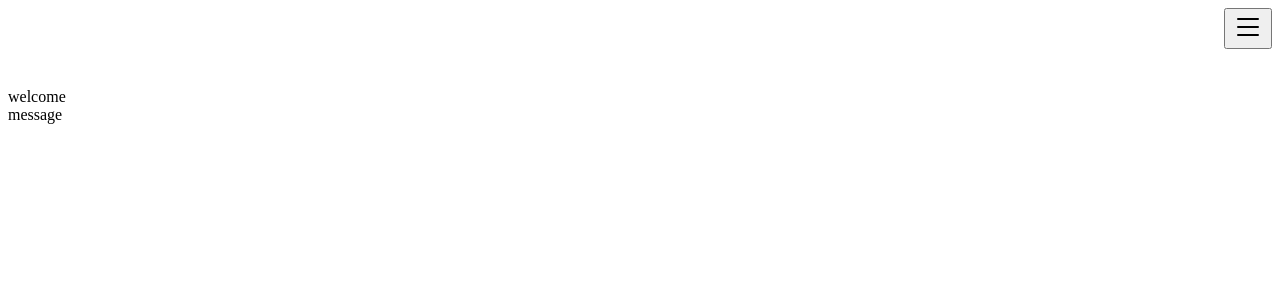
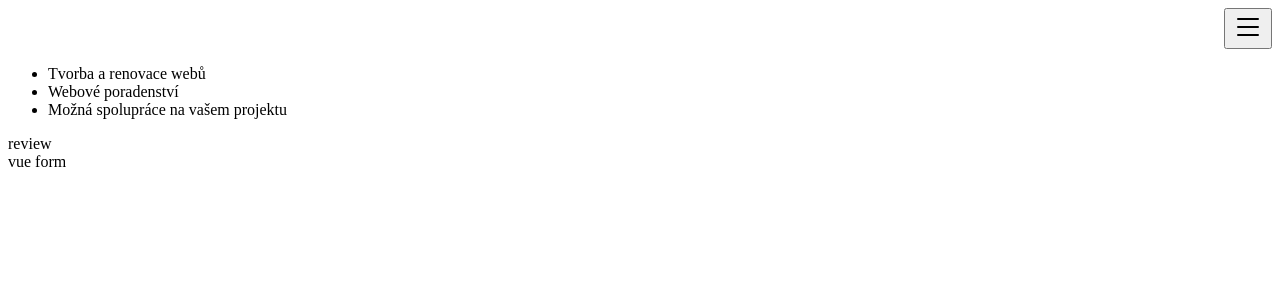
Before and after one commit to dbursa/daniel-bursa, a PHP site: template resources/views/index.twig in a window 1280 px wide. Shown: the top 300 px of the page. Run offline with PHP 8.4, Linux system fonts and the light colour scheme; the template is opened without the code that fills it, so the values that code supplies are empty; style sheets or scripts are compiled from the project's sources; some libraries are stand-ins or nearby versions.

Commit message:
twig structure + working navbar + added prettier

```diff
--- a/resources/assets/js/app.js
+++ b/resources/assets/js/app.js
@@ -0,0 +1,6 @@
+const hamburger = document.getElementById('hamburgerbtn');
+const mobileMenu = document.getElementById('mobileMenu');
+
+hamburger.addEventListener('click', function() {
+	mobileMenu.classList.toggle('nav-content-open');
+});
--- /dev/null
+++ b/resources/assets/sass/_intro.scss
@@ -0,0 +1 @@
+@use 'variables' as *;
--- a/resources/assets/sass/_layout.scss
+++ b/resources/assets/sass/_layout.scss
@@ -1,7 +1,6 @@
 @use 'variables' as *;
 
 nav {
-	height: 80px;
 	position: relative;
 	display: flex;
 	justify-content: flex-end;
@@ -12,5 +11,10 @@ nav {
 		flex-direction: column;
 		position: absolute;
 		overflow: hidden;
+		margin-top: 60px;
+	}
+
+	.nav-content-open {
+		max-height: 300px;
 	}
 }
--- a/resources/views/index.twig
+++ b/resources/views/index.twig
@@ -1,11 +1,10 @@
 {% extends "/layouts/layout.twig" %}
 
 {% block body %}
-<div>
-{% trans %}welcome{% endtrans %}
-<div>
-{% trans %}message{% endtrans %}
-</div>
-</div>
+<main>
+    {% include '/pages/intro.twig' %}
+    {% include '/pages/review.twig' %}
+    {% include '/pages/form.twig' %}
+</main>
 
 {% endblock %}
--- a/resources/views/layouts/layout.twig
+++ b/resources/views/layouts/layout.twig
@@ -10,11 +10,11 @@
 	</head>
 	<body>
 		<nav class="navbar">
-			<div class="hamburger">
+			<div id="hamburgerbtn">
 				<button>{% include '/icons/hamburger.twig' %}</button>
 			</div>
 
-			<div class="nav-content">
+			<div id="mobileMenu" class="nav-content">
 				<div>
 					<a href="#">{% trans %}Co dělám{% endtrans %}</a>
 				</div>
--- /dev/null
+++ b/resources/views/pages/form.twig
@@ -0,0 +1,3 @@
+<section>
+	vue form
+</section>
--- /dev/null
+++ b/resources/views/pages/intro.twig
@@ -0,0 +1,9 @@
+<section class="intro">
+	<div>
+		<ul>
+			<li>{% trans %}Tvorba a renovace webů{% endtrans %}</li>
+			<li>{% trans %}Webové poradenství{% endtrans %}</li>
+			<li>{% trans %}Možná spolupráce na vašem projektu{% endtrans %}</li>
+		</ul>
+	</div>
+</section>
--- /dev/null
+++ b/resources/views/pages/review.twig
@@ -0,0 +1,3 @@
+<section>
+	review
+</section>
```
Also changed, not shown: 1 other file.
